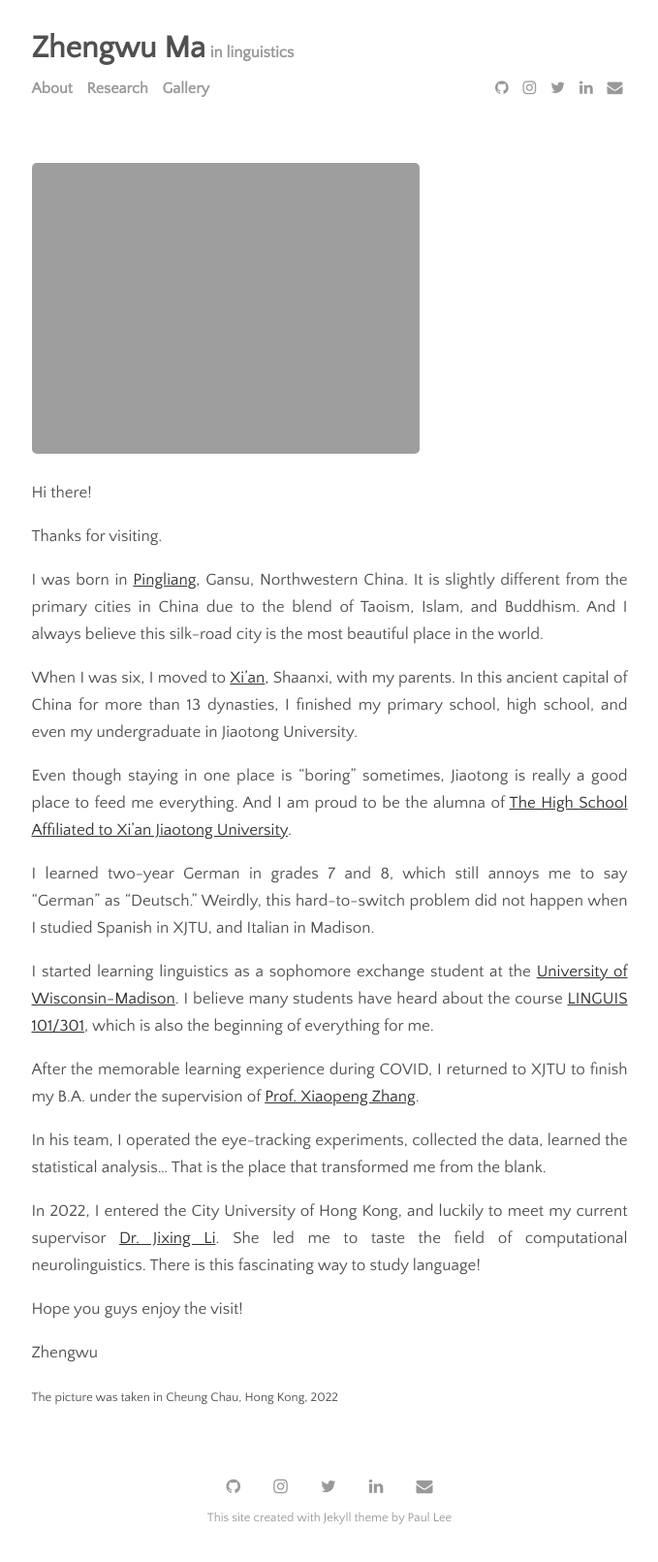
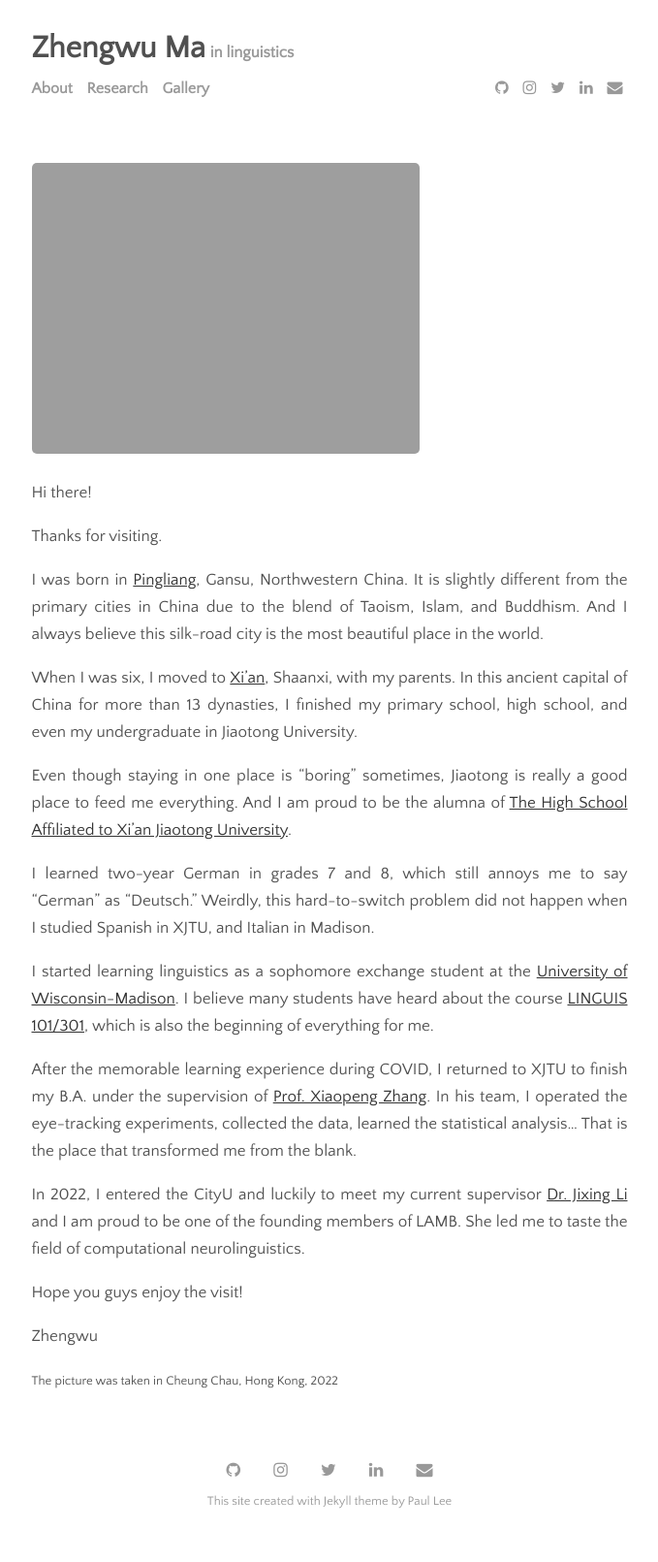
Before and after one commit to zhengwuma/zhengwuma.github.io, a Jekyll site: the page built from menu/learning.md, in a window 1280 px wide. Shown: the whole page at 97% size, without its empty margins (300-979 px from the left). Built offline with Jekyll 4.4.1, drawn with Linux system fonts in a browser that asks for light colours.

Commit message:
Update learning.md

```diff
--- a/menu/learning.md
+++ b/menu/learning.md
@@ -19,11 +19,9 @@ I learned two-year German in grades 7 and 8, which still annoys me to say "Germa
 
 I started learning linguistics as a sophomore exchange student at the [University of Wisconsin-Madison](https://www.wisc.edu/). I believe many students have heard about the course [LINGUIS 101/301](https://guide.wisc.edu/courses/linguis/), which is also the beginning of everything for me.
 
-After the memorable learning experience during COVID, I returned to XJTU to finish my B.A. under the supervision of [Prof. Xiaopeng Zhang](http://gr.xjtu.edu.cn/en/web/zhangxp).
+After the memorable learning experience during COVID, I returned to XJTU to finish my B.A. under the supervision of [Prof. Xiaopeng Zhang](http://gr.xjtu.edu.cn/en/web/zhangxp). In his team, I operated the eye-tracking experiments, collected the data, learned the statistical analysis... That is the place that transformed me from the blank.
 
-In his team, I operated the eye-tracking experiments, collected the data, learned the statistical analysis... That is the place that transformed me from the blank.
-
-In 2022, I entered the City University of Hong Kong, and luckily to meet my current supervisor [Dr. Jixing Li](https://jixing-li.github.io/). She led me to taste the field of computational neurolinguistics. There is this fascinating way to study language!
+In 2022, I entered the CityU and luckily to meet my current supervisor [Dr. Jixing Li](https://jixing-li.github.io/) and I am proud to be one of the founding members of LAMB. She led me to taste the field of computational neurolinguistics.
 
 Hope you guys enjoy the visit!
 
```
